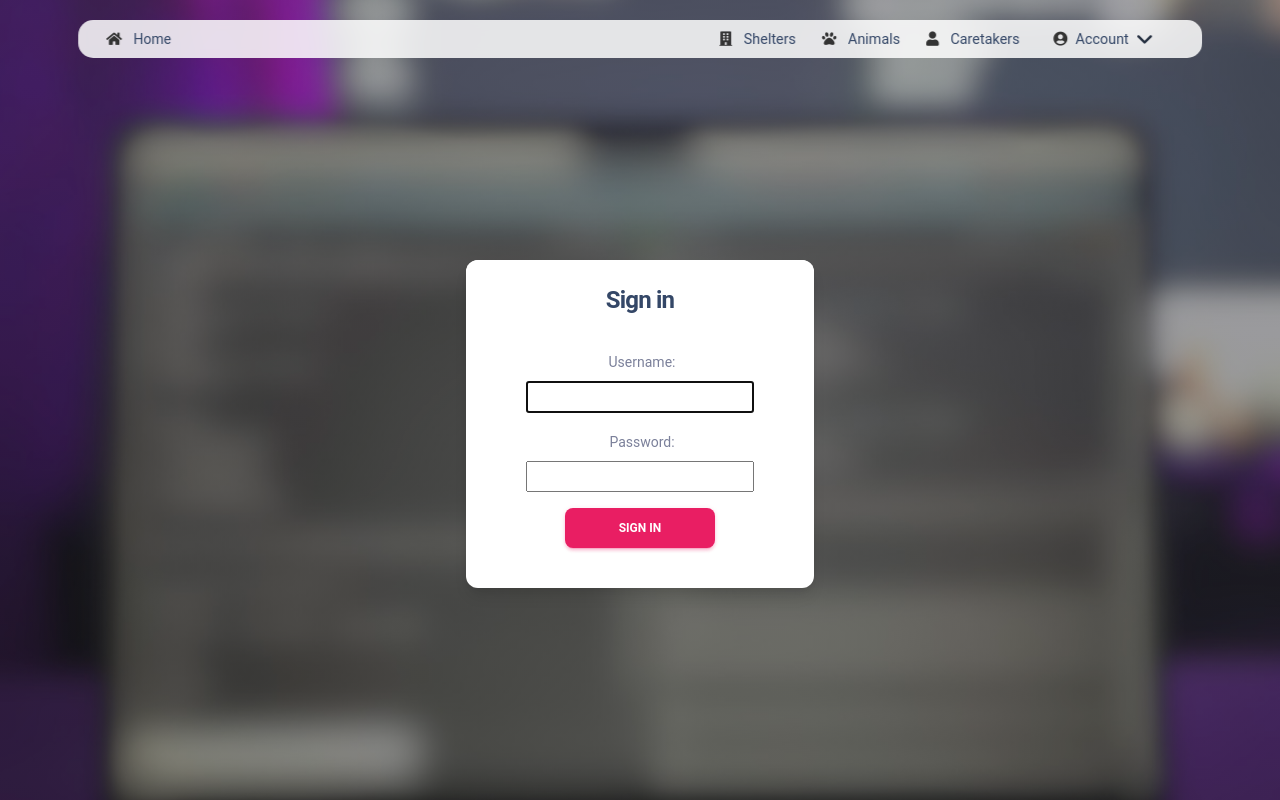
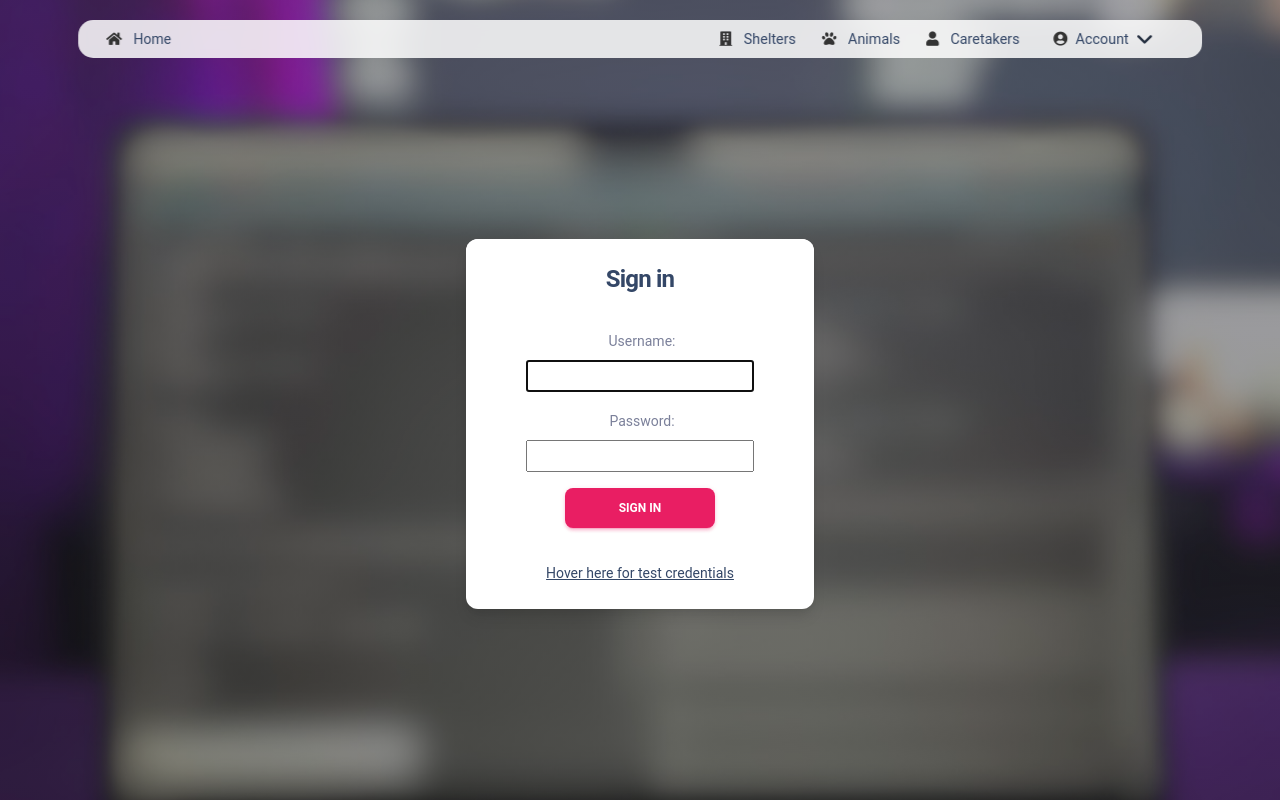
Before and after one commit to rinarice/shelter-management-platform, a Django app: page /accounts/login/ in a window 1280 px wide. Run offline with Django 5.2, Linux system fonts and the light colour scheme; some libraries are stand-ins or nearby versions.

Commit message:
update: add test credentials hint, update css and readme

```diff
--- a/static/css/custom.css
+++ b/static/css/custom.css
@@ -44,6 +44,12 @@
   height: auto;
 }
 
+.hint:hover .hint-text {
+  visibility: visible;
+  opacity: 1;
+}
+
+
 @media (max-width: 768px) {
   .navbar {
     width: 90%;
--- a/templates/registration/login.html
+++ b/templates/registration/login.html
@@ -40,6 +40,18 @@ background-image: url('{% static "img/bg-loggedout.png" %}');
                 </button>
               </div>
             </form>
+
+            <div class="mt-3 text-center">
+              <small class="text-muted">
+                <a href="#"
+                   data-bs-toggle="tooltip"
+                   data-bs-placement="top"
+                   title="Username: test_user  Password: TestUser321"
+                   style="cursor: pointer; text-decoration: underline;">
+                  Hover here for test credentials
+                </a>
+              </small>
+            </div>
           </div>
         </div>
       </div>
@@ -47,3 +59,13 @@ background-image: url('{% static "img/bg-loggedout.png" %}');
   </div>
 </div>
 {% endblock %}
+
+<script>
+  // Initialize Bootstrap tooltips
+  document.addEventListener('DOMContentLoaded', function () {
+    var tooltipTriggerList = [].slice.call(document.querySelectorAll('[data-bs-toggle="tooltip"]'))
+    tooltipTriggerList.map(function (tooltipTriggerEl) {
+      return new bootstrap.Tooltip(tooltipTriggerEl)
+    });
+  });
+</script>
```
Also changed, not shown: README.md, shelters/migrations/0003_alter_caretaker_options.py (added).
